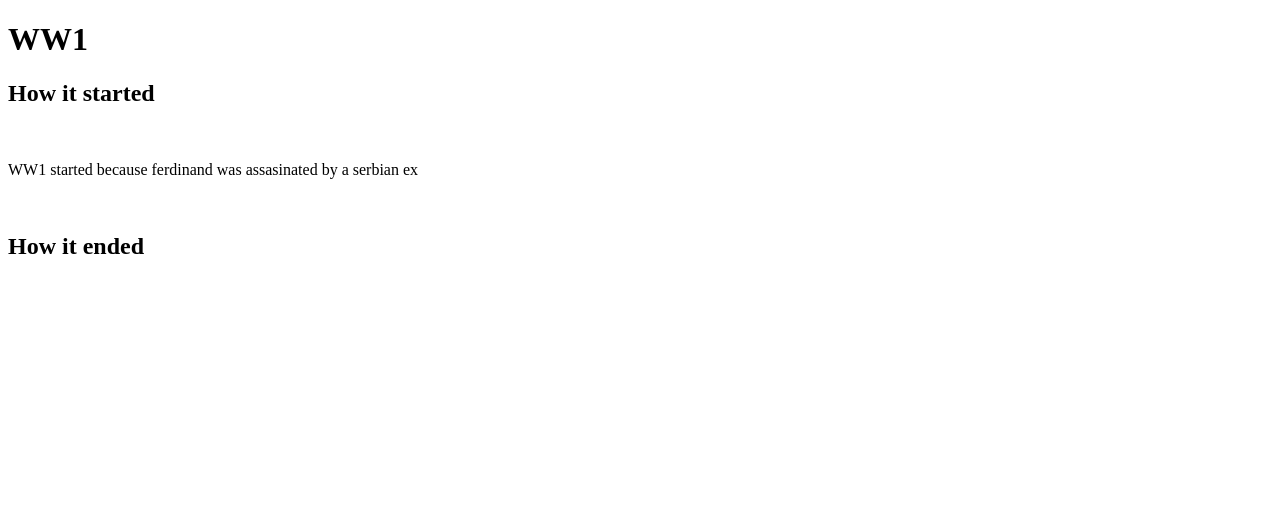
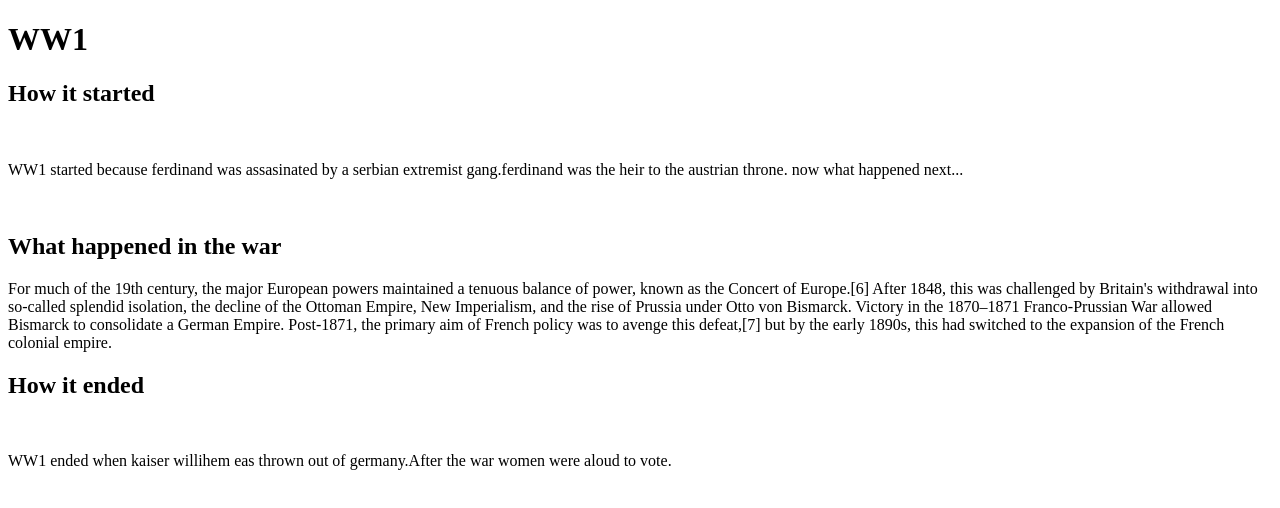
Before and after one commit to a-krish/history-stuff, a plain HTML site: page WW1.html in a window 1280 px wide. Drawn offline with Linux system fonts and the light colour scheme.

Commit message:
Update WW1.html

```diff
--- a/WW1.html
+++ b/WW1.html
@@ -9,13 +9,16 @@
 <h1>WW1</h1>
 
 <h2>How it started</h2><br>
-<p>WW1 started because ferdinand was assasinated by a serbian ex</p><br>
+<p>WW1 started because ferdinand was assasinated by a serbian extremist gang.ferdinand was the heir to the austrian throne. now what happened next...</p><br>
 
+<h2>What happened in the war</h2>
 
+        <p>For much of the 19th century, the major European powers maintained a tenuous balance of power, known as the Concert of Europe.[6] After 1848, this was challenged by Britain's withdrawal into so-called splendid isolation, the decline of the Ottoman Empire, New Imperialism, and the rise of Prussia under Otto von Bismarck. Victory in the 1870–1871 Franco-Prussian War allowed Bismarck to consolidate a German Empire. Post-1871, the primary aim of French policy was to avenge this defeat,[7] but by the early
+            1890s, this had switched to the expansion of the French colonial empire.</p>
 
 
 <h2>How it ended</h2><br>
-<p></p><br>
+<p>WW1 ended when kaiser willihem eas thrown out of germany.After the war women were aloud to vote.</p><br>
 
 
 
```
